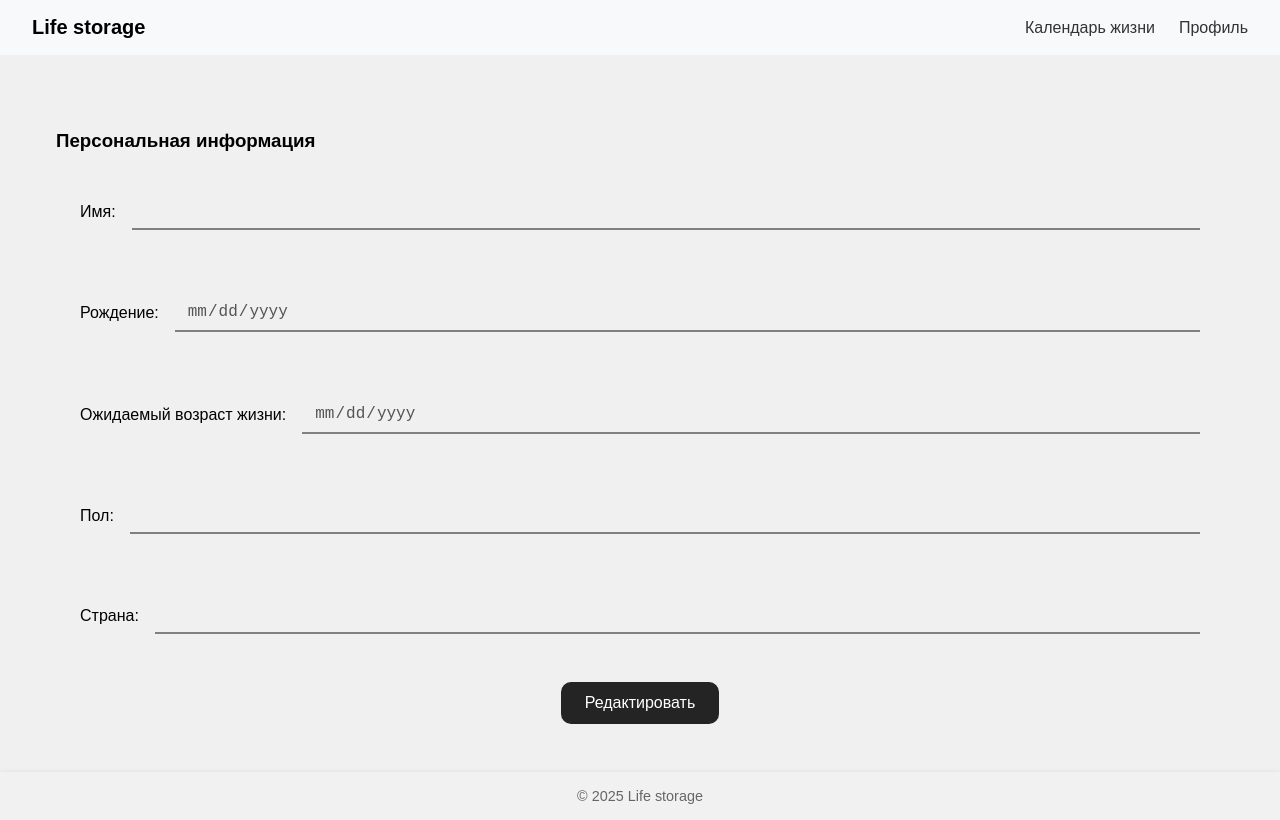
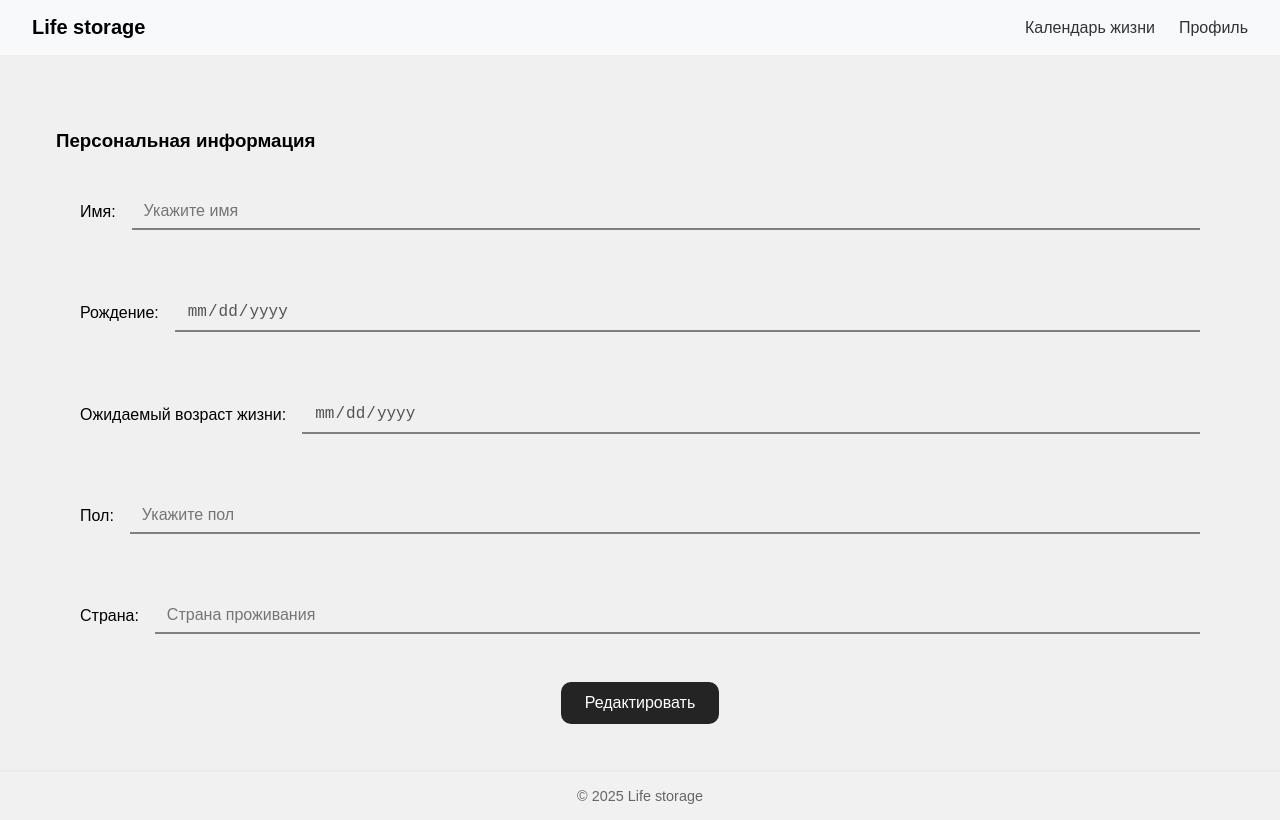
Before and after one commit to RainbowEclipsee/life-storage-app, a React (Vite) app in the folder frontend/: page /profile in a window 1280 px wide. Built offline with nearby package versions, Linux system fonts and the light colour scheme.

Commit message:
fix - profile cleaning

```diff
--- a/frontend/src/pages/Profile/Profile.jsx
+++ b/frontend/src/pages/Profile/Profile.jsx
@@ -37,13 +37,7 @@ const Profile = () => {
   const handleClear = () => {
     dispatch(clearProfile())
 
-    setForm({
-      name: '',
-      dateOfBirth: '',
-      estimatedDeathDate: '',
-      sex: '',
-      country: '',
-    })
+    window.location.reload()
   }
 
   const handleCancelEdit = () => {
@@ -65,6 +59,7 @@ const Profile = () => {
             value={form.name}
             onChange={handleChange}
             disabled={!isEditing}
+            placeholder='Укажите имя'
           />
         </div>
 
@@ -101,6 +96,7 @@ const Profile = () => {
             value={form.sex}
             onChange={handleChange}
             disabled={!isEditing}
+            placeholder='Укажите пол'
           />
         </div>
 
@@ -113,6 +109,7 @@ const Profile = () => {
             value={form.country}
             onChange={handleChange}
             disabled={!isEditing}
+            placeholder='Страна проживания'
           />
         </div>
       </div>
--- a/frontend/src/utils/getColorByMood.js
+++ b/frontend/src/utils/getColorByMood.js
@@ -1,5 +1,4 @@
 // Модуль для расчета цвета исходя из оценки настроения
-
 export function getColorByMood(mood) {
   switch (mood) {
     case 1:
```
